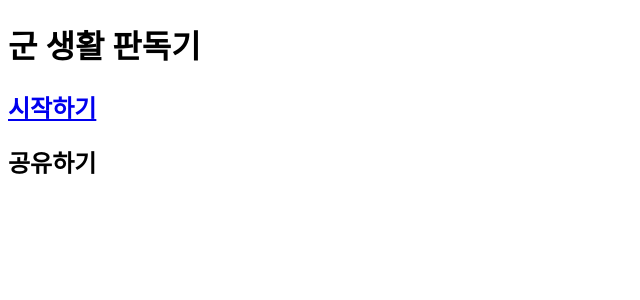
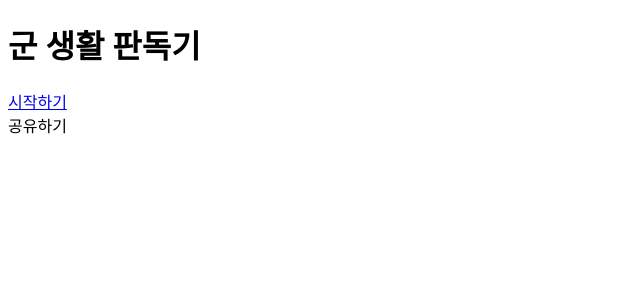
Before and after one commit to kty1004/kroean-army-mbti, a React (Create React App) app: page / in a window 1280 px wide. Shown: the top 300 px of the page, without its empty margins (0-640 px from the left). Built offline with nearby package versions, Linux system fonts and the light colour scheme.

Commit message:
intro 페이지 버튼  hovering 수정 필요
div의 크기는 유지되면서 background 색만 hovering에 따라 바꿔야 함.

```diff
--- a/src/routes/intro.js
+++ b/src/routes/intro.js
@@ -1,14 +1,30 @@
 import {Link} from 'react-router-dom';
+import style from '/Users/kimtaeyoung1/Documents/GitHub/kroean-army-mbti/src/styles/intro.module.css';
+import { useEffect, useState } from 'react';
 
 function Intro() {
+    const [isover, setIsOver] = useState(false);
+
+    const hovering=()=> setIsOver(true)
+    const nonhovering=()=> setIsOver(false)
+
     return(
         <div>
             <div className="header">
                 <h1>군 생활 판독기</h1>
             </div>
             <div className="link">
-                <Link to='/typea'><h2>시작하기</h2></Link>
-                <h2>공유하기</h2>
+                <Link to='/typea'>
+                    <div onMouseEnter={hovering}
+                onMouseLeave={nonhovering}
+                className={isover? style.mouseEntering :null}
+                >시작하기</div>
+                </Link>
+
+                <div onMouseEnter={hovering}
+                onMouseLeave={nonhovering}
+                className={isover? style.mouseEntering :null}
+                >공유하기</div>
             </div>
         </div>
     )
--- a/src/routes/typea.js
+++ b/src/routes/typea.js
@@ -3,6 +3,16 @@ function Typea(){
         <div>
             <div className="question">
                 <h4>typeA의 질문</h4>
+                <p>blablablablabla</p>
+            </div>
+
+            <div className="ox">
+                <button className="ox__o">
+                    o
+                </button>
+                <button className="ox__x">
+                    x
+                </button>
             </div>
 
         </div>
--- /dev/null
+++ b/src/styles/intro.module.css
@@ -0,0 +1,4 @@
+
+.mouseEntering{
+    background-color: teal;
+}
```
